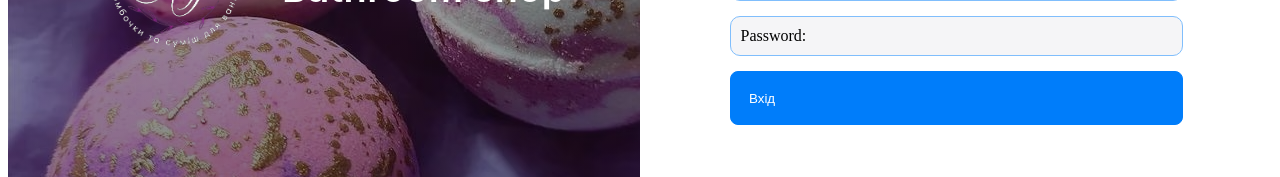
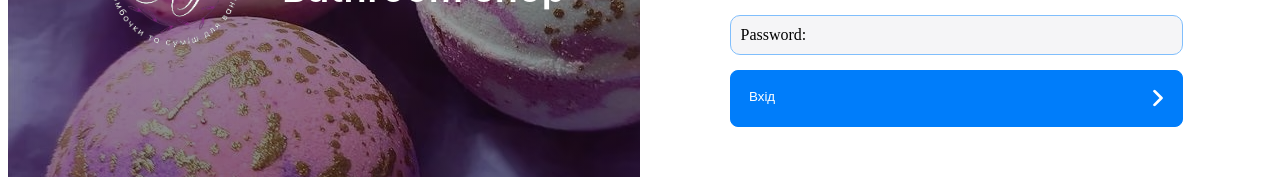
Before and after one commit to Oaleks262/front-end-bathroom-shop, a React (Create React App) app: page /login in a window 1280 px wide. Shown: the part 412-589 px from the top of the page. Built offline with nearby package versions, Linux system fonts and the light colour scheme; a web font is replaced by a local one.

Commit message:
edit login

```diff
--- a/src/pages/login/Login.css
+++ b/src/pages/login/Login.css
@@ -136,8 +136,9 @@
   }
   form button{
     display: flex;
+    flex-direction: row;
+    justify-content: space-between;
     padding: 18.5px;
-    flex-direction: column;
     align-items: flex-start;
     padding: 18.5px;
     border-radius: 8px;
--- a/src/pages/login/login.js
+++ b/src/pages/login/login.js
@@ -6,6 +6,7 @@ import arrowleft from '../../assets/img/login/arrow-left.svg';
 import logo from '../../assets/img/logo.svg'
 import facebook from '../../assets/img/login/icons8-facebook.svg'
 import instagram from '../../assets/img/login/icons8-instagram.svg'
+import rigbut from '../../assets/img/login/arro-but-right.svg'
 
 import "./Login.css";
 
@@ -83,6 +84,7 @@ const Login = () => {
         </div>
         <button className='loginbutton' type="submit" disabled={loading}>
           {loading ? 'Завантаження' : 'Вхід'}
+          <img src={rigbut}/>
         </button>
 
 
```
Also changed, not shown: src/assets/img/login/arro-but-right.svg (added).
